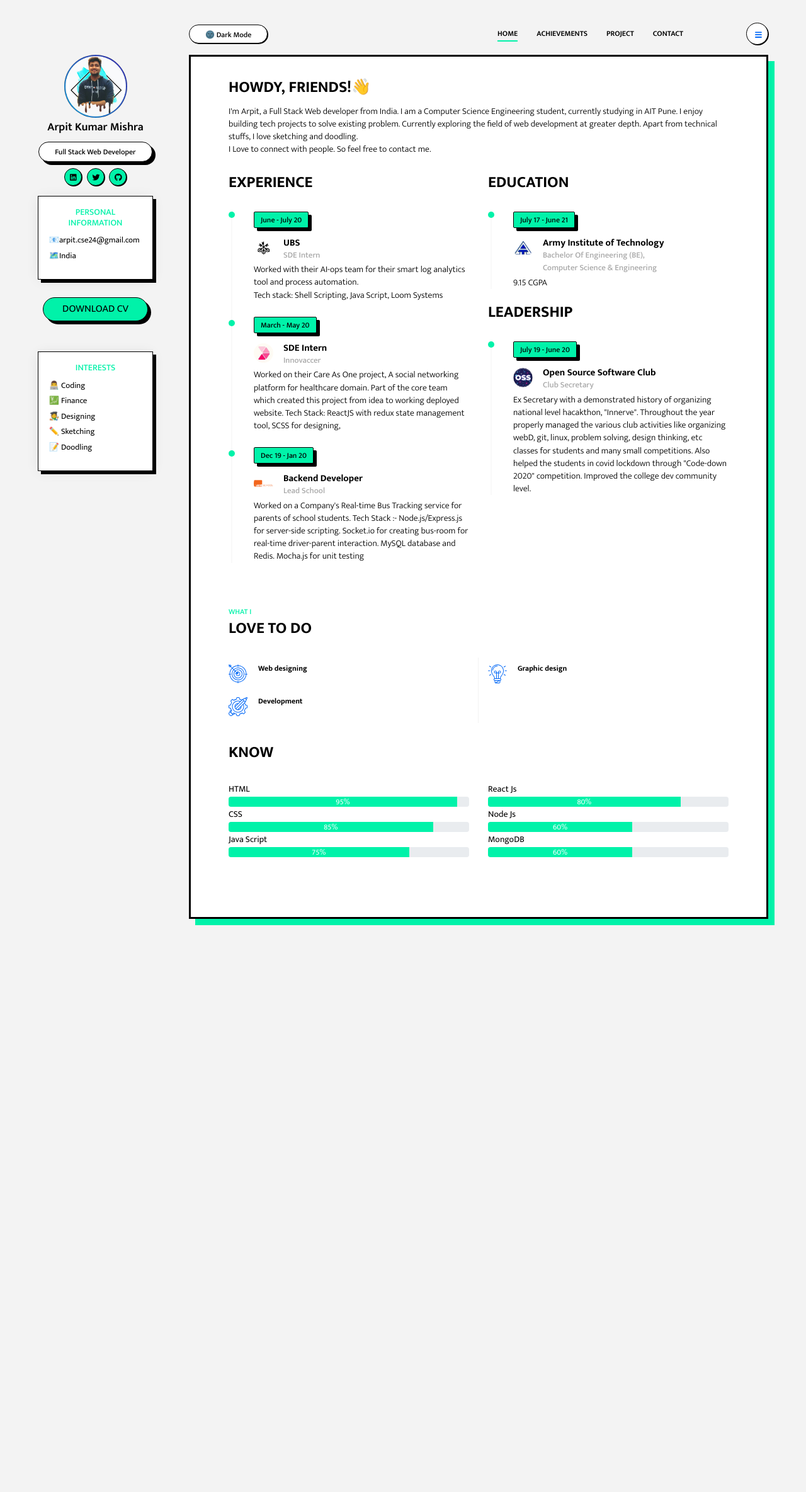
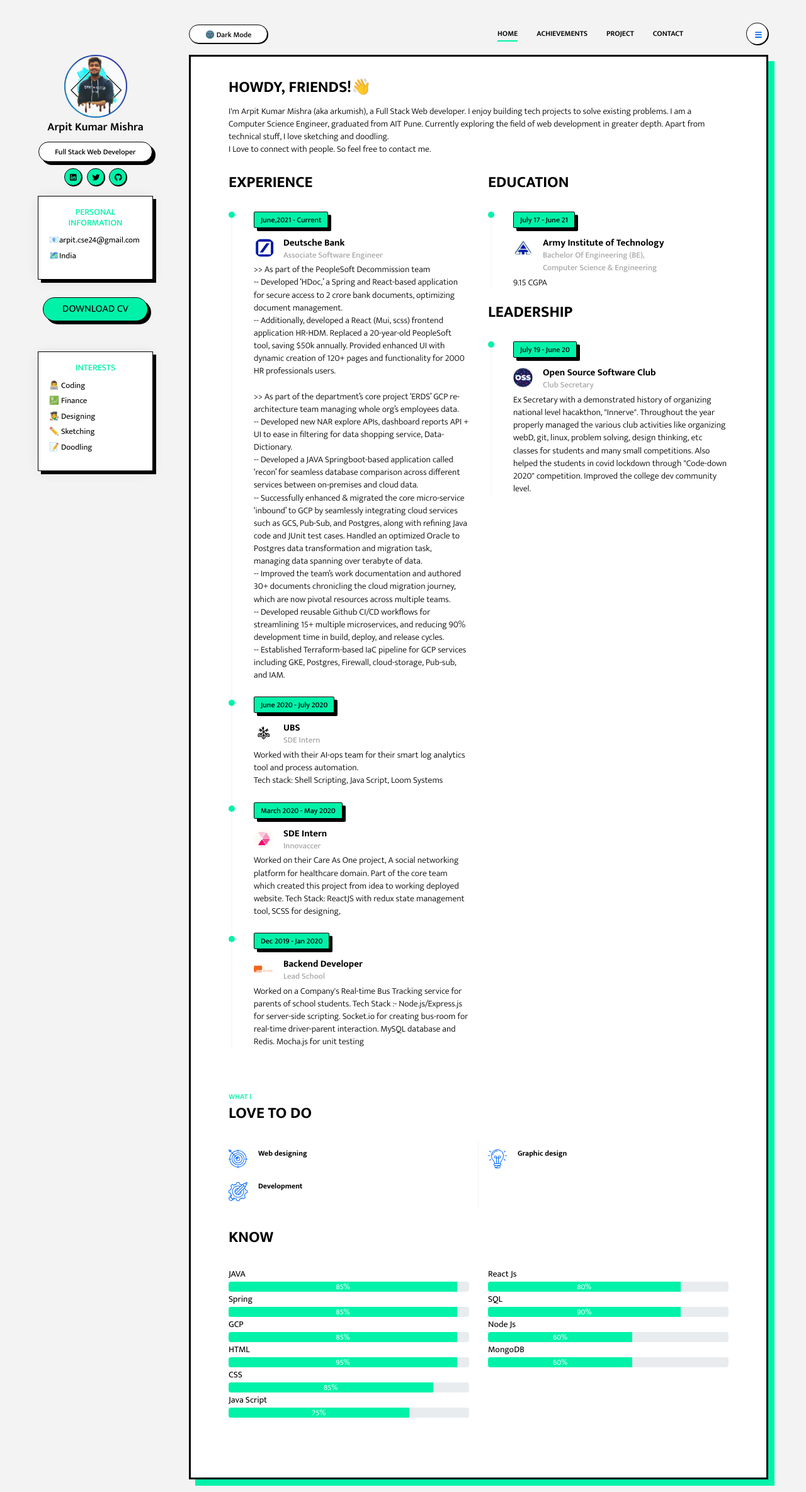
Before and after one commit to arkumish/Personal-Resume-Portfolio, a plain HTML site: page index.html in a window 1280 px wide. Shown: the whole page at 63% size. Before the commit the page ends 1479 px from the top, so only its background shows below. Drawn offline with Linux system fonts and the light colour scheme.

Commit message:
added updated information

```diff
--- a/index.html
+++ b/index.html
@@ -10,14 +10,14 @@
     <title>Arpit Kumar Mishra</title>
     <meta name="title" content="Arpit Kumar Mishra">
     <meta name="description"
-        content="Hello World, I'm Arpit Kumar Mishra (aka arkumish), a Full Stack Web developer. I enjoy building tech projects to solve existing problems. I am a Computer Science Engineer, currently studying at AIT Pune. Currently exploring the field of web development in greater depth. Apart from technical stuff, I love sketching and doodling.">
+        content="Hello World, I'm Arpit Kumar Mishra (aka arkumish), a Full Stack Web developer. I enjoy building tech projects to solve existing problems. I am a Computer Science Engineer, graduated from AIT Pune. Currently exploring the field of web development in greater depth. Apart from technical stuff, I love sketching and doodling.">
 
     <!-- Open Graph / Facebook -->
     <meta property="og:type" content="website">
     <meta property="og:url" content="https://arpitkumarmishra.in/">
     <meta property="og:title" content="Arpit Kumar Mishra">
     <meta property="og:description"
-        content="Hello World, I'm Arpit Kumar Mishra (aka arkumish), a Full Stack Web developer. I enjoy building tech projects to solve existing problems. I am a Computer Science Engineer, currently studying at AIT Pune. Currently exploring the field of web development in greater depth. Apart from technical stuff, I love sketching and doodling.">
+        content="Hello World, I'm Arpit Kumar Mishra (aka arkumish), a Full Stack Web developer. I enjoy building tech projects to solve existing problems. I am a Computer Science Engineer, graduated from AIT Pune. Currently exploring the field of web development in greater depth. Apart from technical stuff, I love sketching and doodling.">
     <meta property="og:image" content="/assets/images/profile.jpg">
 
     <!-- Twitter -->
@@ -25,7 +25,7 @@
     <meta property="twitter:url" content="https://arpitkumarmishra.in/">
     <meta property="twitter:title" content="Arpit Kumar Mishra">
     <meta property="twitter:description"
-        content="Hello World, I'm Arpit Kumar Mishra (aka arkumish), a Full Stack Web developer. I enjoy building tech projects to solve existing problems. I am a Computer Science Engineer, currently studying at AIT Pune. Currently exploring the field of web development in greater depth. Apart from technical stuff, I love sketching and doodling.">
+        content="Hello World, I'm Arpit Kumar Mishra (aka arkumish), a Full Stack Web developer. I enjoy building tech projects to solve existing problems. I am a Computer Science Engineer, graduated from AIT Pune. Currently exploring the field of web development in greater depth. Apart from technical stuff, I love sketching and doodling.">
     <meta property="twitter:image" content="/assets/images/profile.jpg">
 
     <link href="https://fonts.googleapis.com/css?family=Mukta:300,400,500,600,700&display=swap" rel="stylesheet">
@@ -109,11 +109,7 @@
         <main class="border-solid-10">
             <section class="intro-section ">
                 <h2 class="section-title">Howdy, friends!<span class="wave">👋</span> </h2>
-                <p>I'm Arpit, a Full Stack Web developer from India.
-                    I am a Computer Science Engineering student, currently studying in AIT Pune. I enjoy building tech
-                    projects to solve existing problem. Currently exploring the field of web development at greater
-                    depth.
-                    Apart from technical stuffs, I love sketching and doodling.
+                <p>I'm Arpit Kumar Mishra (aka arkumish), a Full Stack Web developer. I enjoy building tech projects to solve existing problems. I am a Computer Science Engineer, graduated from AIT Pune. Currently exploring the field of web development in greater depth. Apart from technical stuff, I love sketching and doodling.
                     <br>I Love to connect with people. So feel free to contact me.
                 </p>
                 <!-- <a href="#!" class="btn btn-primary btn-hire-me">CONTACT ME</a> -->
@@ -125,7 +121,34 @@
                         <h2 class="section-title">Experience</h2>
                         <ul class="time-line">
                             <li class="time-line-item">
-                                <span class="badge badge-primary border-solid">June - July 20</span>
+                                <span class="badge badge-primary border-solid">June,2021 - Current</span>
+                                <div class="row mt-2">
+                                    <div class="col-1">
+                                        <img class="company-logo" src="assets/images/db.jpeg">
+                                    </div>
+                                    <div class="col-8 ml-3">
+                                        <h6 class="time-line-item-title">Deutsche Bank</h6>
+                                        <p class="time-line-item-subtitle">Associate Software Engineer</p>
+                                    </div>
+                                </div>
+                                <p class="time-line-item-content">>> As part of the PeopleSoft Decommission team <br>
+                                    -- Developed ‘HDoc,’ a Spring and React-based application for secure access to 2 crore bank documents, optimizing document management. <br>
+                                    -- Additionally, developed a React (Mui, scss) frontend application HR-HDM. Replaced a 20-year-old PeopleSoft tool, saving $50k annually. Provided enhanced UI with dynamic creation of 120+ pages and functionality for 2000 HR professionals users. <br><br>
+
+                                    >> As part of the department’s core project ‘ERDS’ GCP re-architecture team managing whole org’s employees data. <br>
+                                    -- Developed new NAR explore APIs, dashboard reports API + UI to ease in filtering for data shopping service, Data-Dictionary. <br>
+                                    -- Developed a JAVA Springboot-based application called ‘recon’ for seamless database comparison across different services between on-premises and cloud data. <br>
+                                    -- Successfully enhanced & migrated the core micro-service ‘inbound’ to GCP by seamlessly integrating cloud services such as GCS, Pub-Sub, and Postgres, along with refining Java code and JUnit test cases.
+                                    Handled an optimized Oracle to Postgres data transformation and migration task, managing data spanning over terabyte of data. <br>
+                                    -- Improved the team’s work documentation and authored 30+ documents chronicling the cloud migration journey, which are now pivotal resources across multiple teams. <br>
+                                    -- Developed reusable Github CI/CD workflows for streamlining 15+ multiple microservices, and reducing 90% development time in build, deploy, and release cycles. <br>
+                                    -- Established Terraform-based IaC pipeline for GCP services including GKE, Postgres, Firewall, cloud-storage, Pub-sub, and IAM. <br>
+
+
+                                </p>
+                            </li>
+                            <li class="time-line-item">
+                                <span class="badge badge-primary border-solid">June 2020 - July 2020</span>
                                 <div class="row mt-2">
                                     <div class="col-1">
                                         <img class="company-logo" src="assets/images/ubs.png">
@@ -140,7 +163,7 @@
                                     process automation. <br>Tech stack: Shell Scripting, Java Script, Loom Systems</p>
                             </li>
                             <li class="time-line-item">
-                                <span class="badge badge-primary border-solid">March - May 20</span>
+                                <span class="badge badge-primary border-solid">March 2020 - May 2020</span>
                                 <div class="row mt-2">
                                     <div class="col-1">
                                         <img class="company-logo" src="assets/images/innovaccer.jpg">
@@ -158,7 +181,7 @@
                                     for designing, </p>
                             </li>
                             <li class="time-line-item">
-                                <span class="badge badge-primary border-solid">Dec 19 - Jan 20</span>
+                                <span class="badge badge-primary border-solid">Dec 2019 - Jan 2020</span>
                                 <div class="row mt-2">
                                     <div class="col-1">
                                         <img class="company-logo" src="assets/images/lead.png">
@@ -278,6 +301,21 @@
                 <h2 class="section-title">Know</h2>
                 <div class="row">
                     <div class="col-lg-6">
+                        <span>JAVA</span>
+                        <div class="progress">
+                            <div class="progress-bar" role="progressbar" style="width: 0%;" aria-valuenow="95"
+                                aria-valuemin="0" aria-valuemax="100"> 85%</div>
+                        </div>
+                        <span>Spring</span>
+                        <div class="progress">
+                            <div class="progress-bar" role="progressbar" style="width: 0%;" aria-valuenow="95"
+                                aria-valuemin="0" aria-valuemax="100"> 85%</div>
+                        </div>
+                        <span>GCP</span>
+                        <div class="progress">
+                            <div class="progress-bar" role="progressbar" style="width: 0%;" aria-valuenow="95"
+                                aria-valuemin="0" aria-valuemax="100"> 85%</div>
+                        </div>
 
                         <span>HTML</span>
                         <div class="progress">
@@ -302,6 +340,11 @@
                         <div class="progress">
                             <div class="progress-bar" role="progressbar" style="width: 0%;" aria-valuenow="80"
                                 aria-valuemin="0" aria-valuemax="100"> 80%</div>
+                        </div>
+                        <span>SQL</span>
+                        <div class="progress">
+                            <div class="progress-bar" role="progressbar" style="width: 0%;" aria-valuenow="80"
+                                aria-valuemin="0" aria-valuemax="100"> 90%</div>
                         </div>
                         <span>Node Js</span>
                         <div class="progress">
```
Also changed, not shown: achievements.html (+7 -0 lines), assets/images/db.jpeg (added), assets/images/dbRR.jpeg (added), assets/images/phonepayhackathon.jpeg (added), 1 other file.
